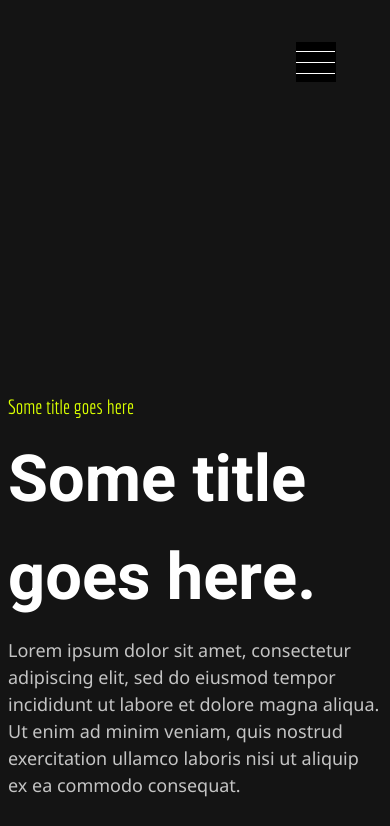
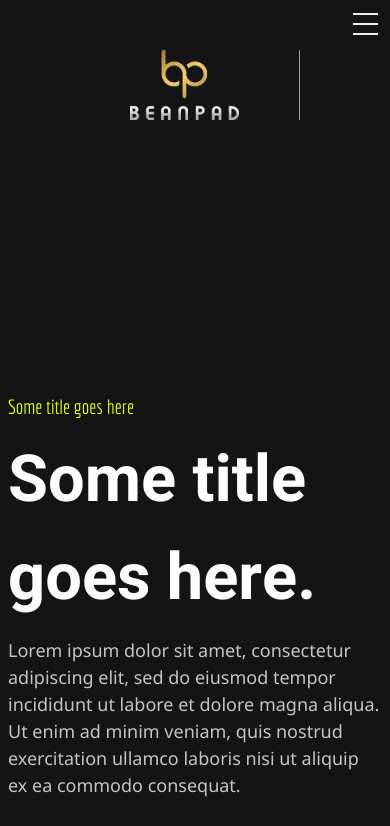
Before and after one commit to s13bp/beanz, a plain HTML site: page index.html in a window 390 px wide. Shown: the top 826 px of the page. Drawn offline with nearby package versions, Linux system fonts and the light colour scheme; a web font is replaced by a local one.

Commit message:
Add files via upload

```diff
--- a/assets/css/style.css
+++ b/assets/css/style.css
@@ -1,226 +1,105 @@
-*{
-    margin: 0;
-    padding: 0;
+* {
     box-sizing: border-box;
-    transition: all 0.4s;
-    font-family: -apple-system,
-    BlinkMacSystemFont,
-    "Segoe UI",
-    Roboto,
-    Helvetica,
-    Arial,
-    sans-serif,
-    "Apple Color Emoji",
-    "Segoe UI Emoji",
-    "Segoe UI Symbol";
   }
 
-.container{
-    margin-left: 5%;
-    margin-right: 5%;
-}
-
-/* Navbar section */
-
-.nav{
-    width: 100%;
-    height: 100px;
-
-    line-height: 130px;
-    text-align: center;
-    background-color: rgba(20, 20, 20, 1);
-}
-
-.nav div.logo{
-    width: 160px;
-    height: 1px;
-    position: absolute;
+  body {
+    margin: 0px;
 
   }
 
-
-.nav div.logo a:hover {
-    color: #c0c0c0;
+  .nav {
+    height: 100px;
+    width: 100%;
+    background-color: rgb(20, 20, 20);
+    position: relative;
+    padding-top:50px;
   }
 
-.nav div.main_list{
-    width: 1000px;
-    height: 65px;
-    text-align: center;
-
-
-
-
+  .nav > .nav-header {
+    display: inline;
 
   }
 
-.nav div.main_list ul{
-    width:100%;
-    height: 65px;
-
-    list-style: none;
-
+  .nav > .nav-header > .nav-title {
+    display: inline-block;
+    font-size: 22px;
+    color: #fff;
+    padding-left:130px;
+    border-right:1px;
   }
 
-.nav div.main_list ul li{
-    width: 100px;
-    height: 65px;
-    display: inline;
-    padding-left:50px;
-    padding-top:70px;
-
-
-}
-
-.nav div.main_list ul li a{
-    text-decoration: none;
-    color:gray;
-    line-height: 65px;
-
-}
-
-.nav div.main_list ul li a:hover{
-    color: #c0c0c0;
-}
-
-.nav div.media_button {
-    width: 40px;
-    height: 40px;
-
-    position: absolute;
-    right: 15px;
-    top: 12px;
+  .nav > .nav-btn {
     display: none;
   }
 
-.nav div.media_button button.main_media_button {
-    width: 100%;
-    height: 100%;
-
-    outline: 0;
-    border: none;
-    cursor: pointer;
+  .nav > .nav-links {
+    display: inline;
+    margin: 0 auto;
+    font-size: 18px;
+    padding-left:110px;
+    padding-top:70px;
   }
 
-.nav div.media_button button.main_media_button span{
-    width: 98%;
-    height: 1px;
-    display: block;
-    background-color: #fff;
-    margin-top: 9px;
-    margin-bottom: 10px;
+  .nav > .nav-links > a {
+    display: inline-block;
+    padding: 10px 40px 30px 10px;
+    text-decoration: none;
+    color: #6e6e6e;
+    text-size:tiny;
   }
 
-.nav div.media_button button.main_media_button:hover span:nth-of-type(1){
-    transform: rotateY(180deg);
-    transition: all 0.5s;
-    background-color: #c0c0c0;
+  .nav > .nav-links > a:hover {
+    background-color: rgba(0, 0, 0, 0);
   }
 
-.nav div.media_button button.main_media_button:hover span:nth-of-type(2){
-    transform: rotateY(180deg);
-    transition: all 0.4s;
-    background-color: #c0c0c0;
-}
-
-.nav div.media_button button.main_media_button:hover span:nth-of-type(3){
-    transform: rotateY(180deg);
-    transition: all 0.3s;
-    background-color: #c0c0c0;
-}
-
-.nav div.media_button button.active span:nth-of-type(1) {
-    transform: rotate3d(0, 0, 1, 45deg);
-    position: absolute;
-    margin: 0;
-}
-
-.nav div.media_button button.active span:nth-of-type(2) {
+  .nav > #nav-check {
     display: none;
   }
 
-.nav div.media_button button.active span:nth-of-type(3) {
-    transform: rotate3d(0, 0, 1, -45deg);
+  @media (max-width:600px) {
+    .nav > .nav-btn {
+      display: inline-block;
       position: absolute;
-    margin: 0;
+      right: 0px;
+      top: 0px;
     }
+    .nav > .nav-btn > label {
+      display: inline-block;
+      width: 50px;
+      height: 50px;
+      padding: 13px;
+    }
+    .nav > .nav-btn > label:hover,.nav  #nav-check:checked ~ .nav-btn > label {
+      background-color: rgba(0, 0, 0, 0.3);
+    }
+    .nav > .nav-btn > label > span {
+      display: block;
+      width: 25px;
+      height: 10px;
+      border-top: 2px solid #eee;
+    }
+    .nav > .nav-links {
+      position: absolute;
+      display: block;
+      width: 100%;
 
-.nav div.media_button button.active:hover span:nth-of-type(1) {
-    transform: rotate3d(0, 0, 1, 20deg);
+      background-colsor: rgaab(20, 20, 20);
+      height: 0px;
+      transition: all 0.3s ease-in;
+      overflow-y: hidden;
+      top: 50px;
+      left: 0px;
     }
-
-.nav div.media_button button.active:hover span:nth-of-type(3) {
-    transform: rotate3d(0, 0, 1, -20deg);
+    .nav > .nav-links > a {
+      display: block;
+      width: 100%;
+      color:white;
     }
-
-/* Home section */
-
-.home{
-    width: 100%;
-    height: 100vh;
-    background-color: #ddd;
+    .nav > #nav-check:not(:checked) ~ .nav-links {
+      height: 0px;
     }
-
-/* Medai qurey section */
-
-@media screen and (min-width: 768px) and (max-width: 1024px) {
-
-    .container{
-        margin: 0;
-    }
-
-}
-
-
-
-
-@media screen and (max-width:768px) {
-
-    .container{
-        margin: 0;
-    }
-
-    .nav div.logo{
-        margin-left: 15px;
-        margin-bottom:60px;
-        max-width:50%;
-    }
-
-    .nav div.main_list{
-        width: 100%;
-        margin-top: 65px;
-        height: 0px;
-        overflow: hidden;
-    }
-
-    .nav div.show_list{
-        height: 200px;
-    }
-
-    .nav div.main_list ul{
-        flex-direction: column;
-        width: 100%;
-        height: 200px;
-        top: 80px;
-        right: 0;
-        left: 0;
-    }
-
-    .nav div.main_list ul li{
-        width: 100%;
-        height: 40px;
-        background-color:rgba(0,0,255,1);
-    }
-
-    .nav div.main_list ul li a{
-      text-align: center;
-        line-height: 40px;
-        width: 100%;
-        height: 40px;
-        display: table;
-    }
-
-    .nav div.media_button{
-        display: block;
+    .nav > #nav-check:checked ~ .nav-links {
+      height: calc(100vh - 50px);
+      overflow-y: auto;
     }
   }
--- a/index.html
+++ b/index.html
@@ -1,44 +1,46 @@
 <!DOCTYPE html>
 <html lang="en">
 <head>
+
     <meta charset="UTF-8">
     <meta http-equiv="X-UA-Compatible" content="IE=edge">
     <meta name="viewport" content="width=device-width, initial-scale=1.0">
+    <link rel="icon" type="image/x-icon" href="assets/images/favicon.ico" />
     <link rel="stylesheet" href="https://cdnjs.cloudflare.com/ajax/libs/font-awesome/4.7.0/css/font-awesome.min.css">
     <link href="https://unpkg.com/aos@2.3.1/dist/aos.css" rel="stylesheet">
     <link rel="stylesheet" href="assets/css/style.css">
     <link rel="stylesheet" href="https://www.w3schools.com/w3css/4/w3.css">
-    <link href="https://fonts.googleapis.com/css2?family=Archivo+Black&family=Economica&family=Heebo:wght@700&family=Patua+One&display=swap" rel="stylesheet">
+    <link href="https://fonts.googleapis.com/css2?family=Archivo+Black&family=Economica&family=Heebo:wght@700&family=Patua+One&family=Roboto+Condensed&display=swap" rel="stylesheet">
     <title>Bean Pad</title>
 </head>
-<body class="w3-dark-gray">
-    <nav  class="nav">
-        <div data-aos="fade-down" data-aos-duration="500" data-aos-delay="500" class="container w3-container w3-content"
-        style="max-width: 80%;">
-            <div class="logo">
-                <a href="#"><img style="max-height: 70px; margin-top: 0px; border-right:1px solid rgb(158, 158, 158); padding-right: 60px;" src="assets/images/logo.png"  class=" w3-hide-small"></a>
-            </div>
-            <div class="main_list w3-content" id="mainListDiv">
-                <ul class="">
-                    <li><a href="#">Home</a></li>
-                    <li><a href="#">Whitepaper</a></li>
-                    <li><a href="#">Certic Audit</a></li>
-                    <li><a href="#">Privacy Policy</a></li>
-                    <li><i class="fa fa-instagram w3-padding-32 w3-hide-small" style="font-size:28px; float: right; padding-left:20px; color:rgb(94, 94, 94);"></i></li>
-                    <li><i class="fa fa-twitter w3-padding-32 w3-hide-small" style="font-size:28px; float: right; color:rgb(97, 97, 97);"></i></li>
+<body >
+    <div class="nav">
+        <input type="checkbox" id="nav-check">
+        <div class="nav-header">
+          <div class="nav-title">
+            <img  src="assets/images/logo.png" style="height: 70px; border-right:1px solid rgb(158, 158, 158); padding-right: 60px; " alt="logo">
+          </div>
+        </div>
+        <div class="nav-btn">
+          <label for="nav-check">
+            <span></span>
+            <span></span>
+            <span></span>
+          </label>
+        </div>
 
-                </ul>
+        <div  class="nav-links w3-text-small" style="font-family: 'Roboto Condensed', sans-serif;">
+          <a href="" class="w3-hover-text-white" target="_blank">Home</a>
+          <a href="" class="w3-hover-text-white" target="_blank">Whitepaper</a>
+          <a href="" class="w3-hover-text-white" target="_blank">Audit</a>
+          <a href="" class="w3-hover-text-white" target="_blank">Privacy Policy</a>
 
-            </div>
-            <div class="media_button">
-                <button class="main_media_button w3-black" id="mediaButton">
-                    <span></span>
-                    <span></span>
-                    <span></span>
-                </button>
-            </div>
+          <div style="float: right; padding-right:150px;">
+            <a><i class="fa fa-instagram w3-hide-small" style="font-size:28px; float: right; padding-left:20px; color:rgb(94, 94, 94);"></i></a>
+            <a><i class="fa fa-twitter  w3-hide-small" style="font-size:28px; float: right; color:rgb(97, 97, 97);"></i></a>
+          </div>
         </div>
-    </nav>
+      </div>
 
         <div style="  background-image: linear-gradient(rgb(20, 20, 20), rgb(20, 20, 20));"  class="w3-row-padding w3-text-white  w3-padding-64 " >
             <div class="w3-content  w3-padding-64"><br><br><br><br>
@@ -47,7 +49,7 @@
                 <h1 data-aos="fade-right" data-aos-duration="500"  style="font-family: 'Heebo', sans-serif; font-size: 65px; ">Some title goes here.</h1>
                 <h5 data-aos="fade-up" data-aos-duration="500" data-aos-delay="500" style="color: rgb(196, 196, 196); padding-bottom: 20px;">Lorem ipsum dolor sit amet, consectetur adipiscing elit, sed do eiusmod tempor incididunt ut labore et dolore magna aliqua. Ut enim ad minim veniam, quis nostrud exercitation ullamco laboris nisi ut aliquip ex ea commodo consequat.</h5>
 
-                <div data-aos="zoom-in" data-aos-duration="1000"  class="w3-bar w3-normal w3-padding " style="max-width: 65%;" >
+                <div data-aos="zoom-in" data-aos-duration="1000"  class="w3-bar w3-normal w3-padding " style="width: 330px;" >
                     <a href="#projects" style="background-color: greenyellow; " class="w3-large w3-round-xxlarge w3-bar-item w3-text-black w3-button"> <b>Whitepaper</b> </a>
                     <div class="w3-right"  >
                         <a href="#about" style="background-color: greenyellow; " class="w3-large w3-round-xxlarge w3-bar-item w3-button w3-text-black "><b>Contact Us</b></a>
@@ -60,7 +62,7 @@
 
               </div>
 
-              <div class="w3-third w3-right "  data-aos="zoom-out" data-aos-duration="1000" data-aos-delay="1000">
+              <div class="w3-third w3-right w3-hide-small"  data-aos="zoom-out" data-aos-duration="1000" data-aos-delay="1000">
                 <img src="assets/images/beats.png" class="w3-image " alt="beanpad">
               </div>
             </div>
@@ -111,20 +113,7 @@
 
         </div>
 
-    <script>
 
-        var mainListDiv = document.getElementById("mainListDiv"),
-            mediaButton = document.getElementById("mediaButton");
-
-        mediaButton.onclick = function () {
-
-            "use strict";
-
-            mainListDiv.classList.toggle("show_list");
-            mediaButton.classList.toggle("active");
-
-        };
-    </script>
     <script src="https://unpkg.com/aos@2.3.1/dist/aos.js"></script>
     <script>
         AOS.init();
```
Also changed, not shown: assets/images/favicon.ico (added). Lines whose indentation alone changed are shown as unchanged.
